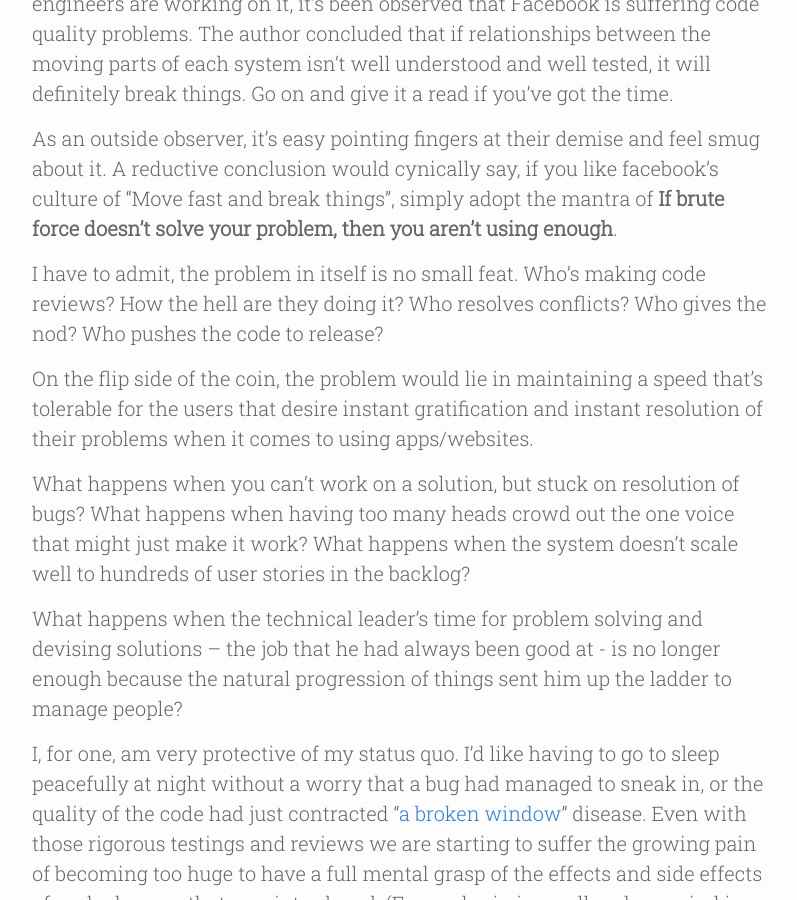
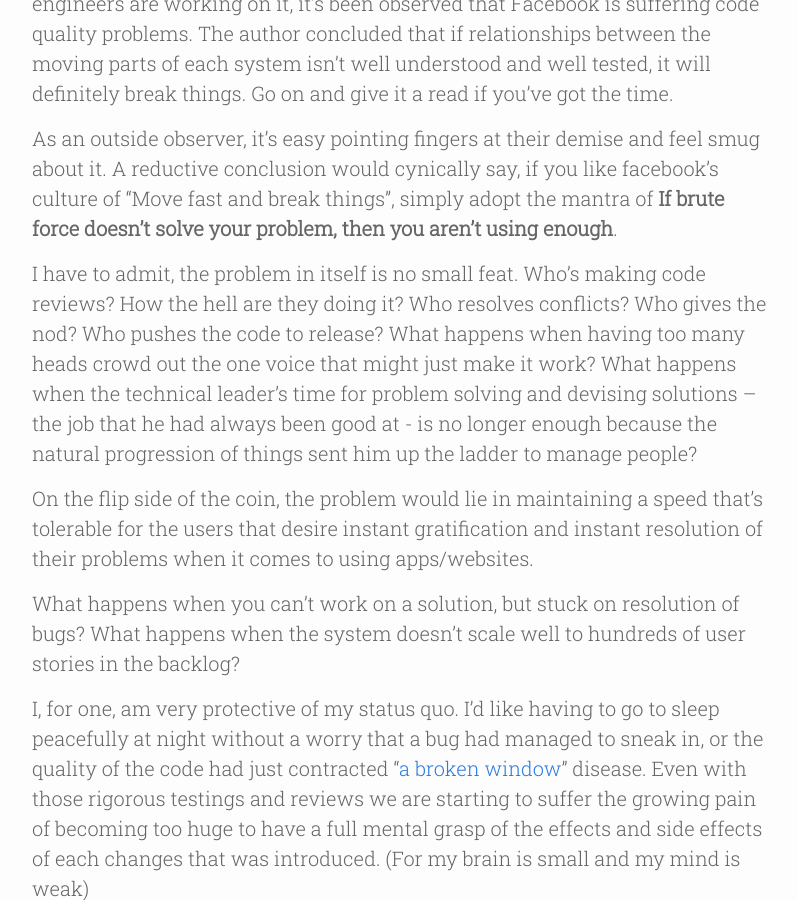
Before and after one commit to mmhan/jekyll-test, a Jekyll site: the page built from _posts/2015-11-03-bright-shiny-things-that-break.md, in a window 1280 px wide and 900 px high, scrolled down 341 px. Shown: the whole window, without its empty margins (238-1035 px from the left). Built offline with Jekyll 4.4.1, drawn with Linux system fonts in a browser that asks for light colours; nearby versions of some CDN libraries; Markdown is read by kramdown in place of the engine named in the settings; comment, search, counter and statistics services are not loaded.

Commit message:
Rearranged bright shiny things

```diff
--- a/_posts/2015-11-03-bright-shiny-things-that-break.md
+++ b/_posts/2015-11-03-bright-shiny-things-that-break.md
@@ -14,13 +14,11 @@
 
 <!--more-->
 
-I have to admit, the problem in itself is no small feat. Who's making code reviews? How the hell are they doing it? Who resolves conflicts? Who gives the nod? Who pushes the code to release?
+I have to admit, the problem in itself is no small feat. Who's making code reviews? How the hell are they doing it? Who resolves conflicts? Who gives the nod? Who pushes the code to release? What happens when having too many heads crowd out the one voice that might just make it work? What happens when the technical leader's time for problem solving and devising solutions – the job that he had always been good at - is no longer enough because the natural progression of things sent him up the ladder to manage people?
 
 On the flip side of the coin, the problem would lie in maintaining a speed that's tolerable for the users that desire instant gratification and instant resolution of their problems when it comes to using apps/websites.
 
-What happens when you can't work on a solution, but stuck on resolution of bugs? What happens when having too many heads crowd out the one voice that might just make it work? What happens when the system doesn't scale well to hundreds of user stories in the backlog?
-
-What happens when the technical leader's time for problem solving and devising solutions – the job that he had always been good at - is no longer enough because the natural progression of things sent him up the ladder to manage people?
+What happens when you can't work on a solution, but stuck on resolution of bugs? What happens when the system doesn't scale well to hundreds of user stories in the backlog?
 
 I, for one, am very protective of my status quo. I'd like having to go to sleep peacefully at night without a worry that a bug had managed to sneak in, or the quality of the code had just contracted "[a broken window][window]" disease. Even with those rigorous testings and reviews we are starting to suffer the growing pain of becoming too huge to have a full mental grasp of the effects and side effects of each changes that was introduced. (For my brain is small and my mind is weak)
 
```
